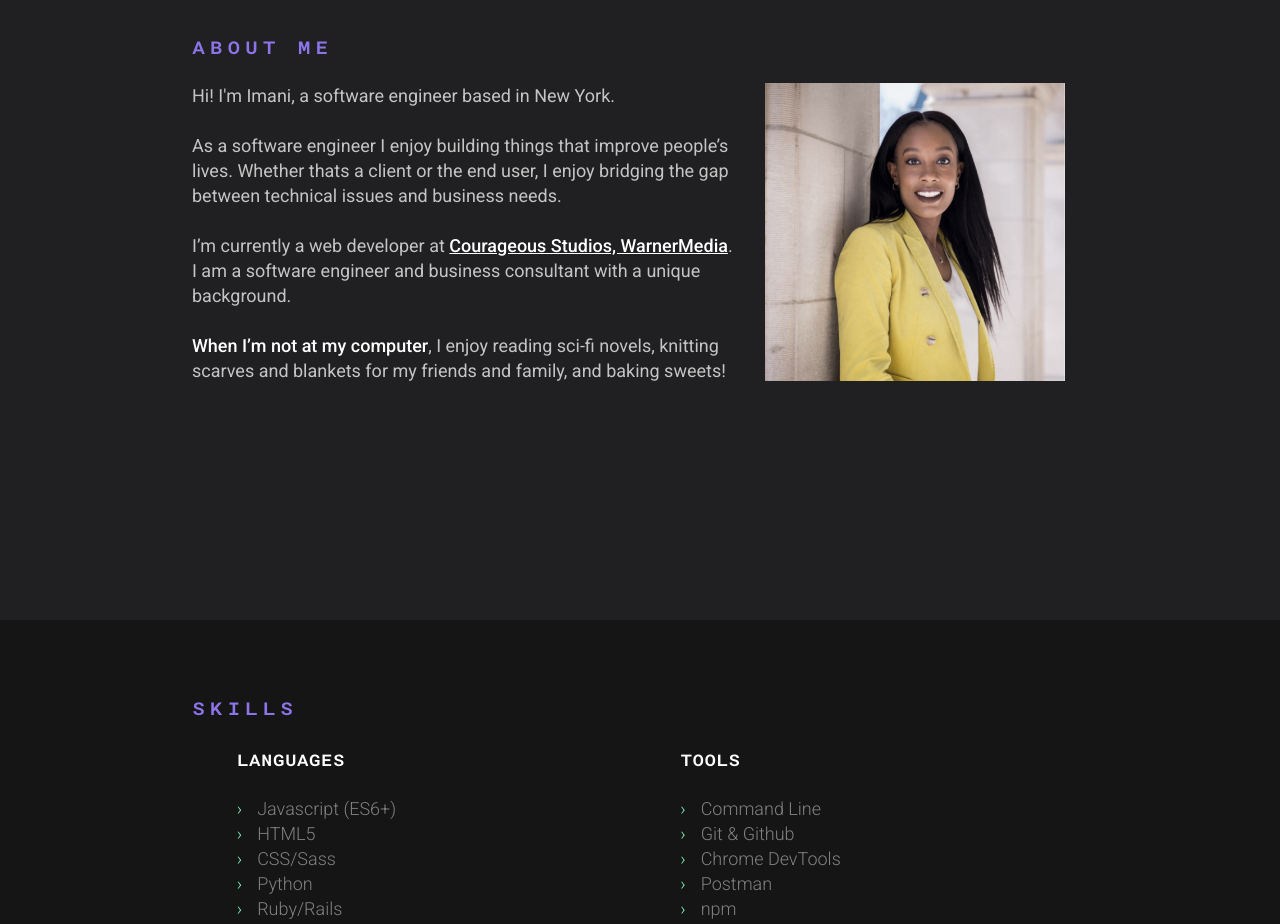
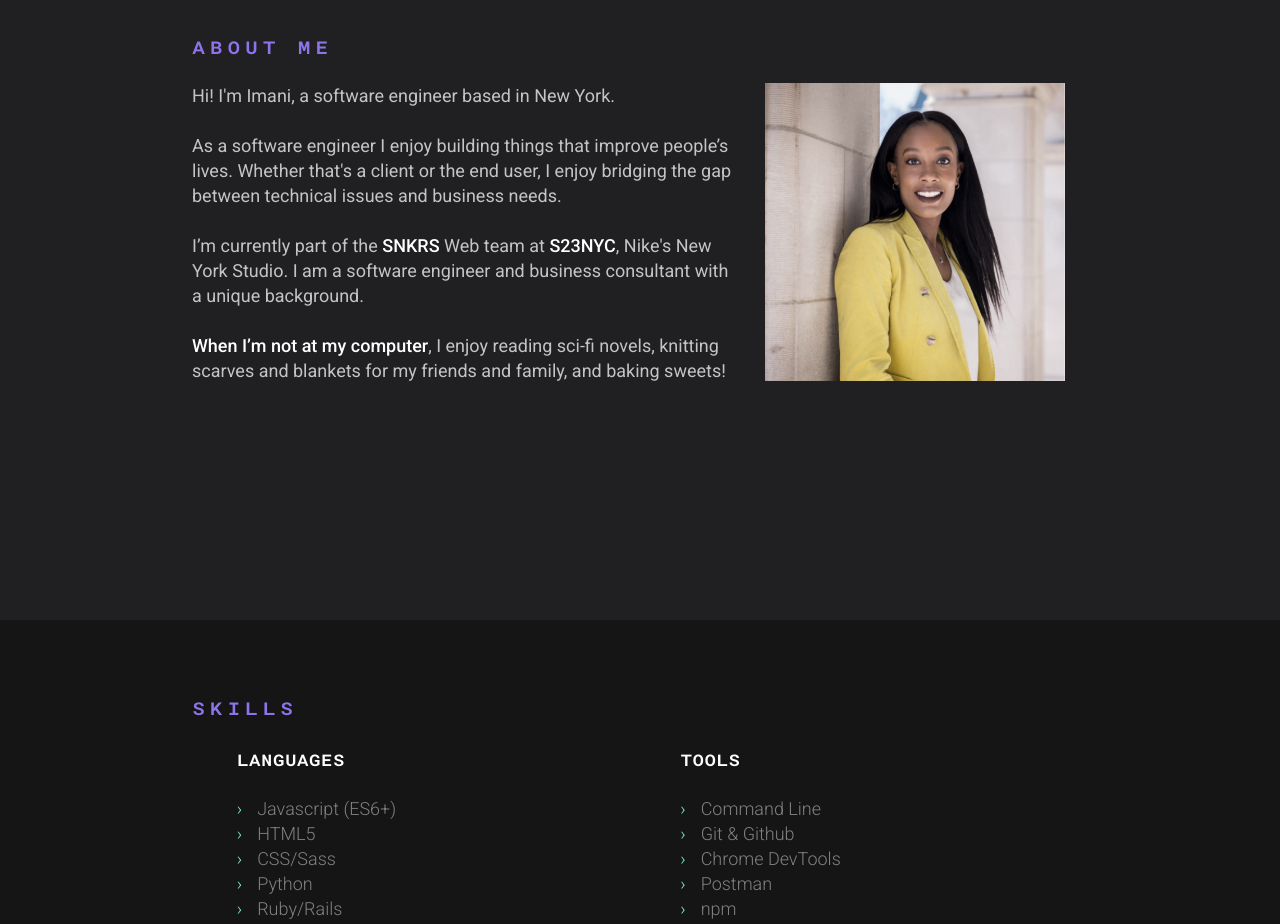
Before and after one commit to imanipaul/portfolio2, a React (Create React App) app: page / in a window 1280 px wide. Shown: the part 980-1904 px from the top of the page. Built offline with nearby package versions, Linux system fonts and the light colour scheme; a web font is replaced by a local one.

Commit message:
Update about section copy and styles

```diff
--- a/src/components/About.js
+++ b/src/components/About.js
@@ -34,22 +34,32 @@ export default function About() {
             <p>Hi! I'm Imani, a software engineer based in New York.</p>
             <p>
               As a software engineer I enjoy building things that improve
-              people’s lives. Whether thats a client or the end user, I enjoy
+              people’s lives. Whether that's a client or the end user, I enjoy
               bridging the gap between technical issues and business needs.
             </p>
             <p>
-              I’m currently a web developer at{" "}
-              <span className="underline">
+              I’m currently part of the{" "}
+              <span className="link">
                 <a
-                  href="https://www.courageousstudios.com"
+                  href="https://www.nike.com/snkrs-app"
                   target="_blank"
                   rel="noopener noreferrer"
                 >
-                  Courageous Studios, WarnerMedia
+                  SNKRS
+                </a>
+              </span>{" "}
+              Web team at{" "}
+              <span className="link">
+                <a
+                  href="https://www.nike.com/snkrs-app"
+                  target="_blank"
+                  rel="noopener noreferrer"
+                >
+                  S23NYC
                 </a>
               </span>
-              . I am a software engineer and business consultant with a unique
-              background.
+              , Nike's New York Studio. I am a software engineer and business
+              consultant with a unique background.
             </p>
 
             <p>
--- a/src/styles/About.scss
+++ b/src/styles/About.scss
@@ -1,10 +1,11 @@
 @import "./variables.scss";
 @import "./fonts.scss";
+
+$animate: all 0.2s ease-in-out;
 
 .about {
   background-color: #202022;
   min-height: 100%;
-  // height: 100vh;
   display: flex;
   align-items: center;
   justify-content: center;
@@ -19,7 +20,6 @@
     width: 300px;
     display: flex;
     flex-direction: column;
-    // align-items: center;
     text-align: left;
 
     @media screen and (min-width: $tablet-min) {
@@ -27,8 +27,6 @@
     }
 
     @media screen and (min-width: $tablet-max) {
-      // align-self: flex-start;
-      // margin-top: 140px;
       width: 70%;
     }
 
@@ -36,7 +34,6 @@
       display: flex;
       flex-direction: column;
       align-items: center;
-      // justify-content: space-evenly;
 
       @media screen and (min-width: $tablet-min) {
         flex-direction: column;
@@ -88,24 +85,54 @@
       font-weight: 400;
       width: 100%;
       line-height: 26px;
-
-      // margin-top: 20px;
       margin-bottom: 20px;
 
-      a {
-        color: white;
-        text-decoration: none;
-      }
       span {
         color: white;
         font-weight: 500;
         cursor: default;
 
-        &.underline {
-          text-decoration: underline;
+        &.link {
           cursor: auto;
         }
+        a {
+          color: white;
+          text-decoration: none;
+          transition: 0.3s color;
+
+          text-align: center;
+          margin: 0 auto;
+          padding: 0;
+          transition: $animate;
+          position: relative;
+          &:before,
+          &:after {
+            content: "";
+            position: absolute;
+            bottom: -2px;
+            left: 0;
+            width: 0px;
+            height: 1px;
+            margin: 0;
+            transition: $animate;
+            transition-duration: 0.3s;
+            opacity: 0;
+            background-color: $green-accent;
+          }
+        }
+
+        &:hover {
+          cursor: pointer;
+          a {
+            &:before,
+            &:after {
+              width: 100%;
+              opacity: 1;
+            }
+          }
+        }
       }
+
       @media screen and (min-width: $tablet-min) {
         margin-bottom: 25px;
       }
@@ -128,7 +155,6 @@
         align-self: flex-start;
         margin: 0px;
         margin-left: auto;
-        // margin-top: 50px;
         transition: border-radius 1s ease;
         filter: grayscale(30%);
 
```
